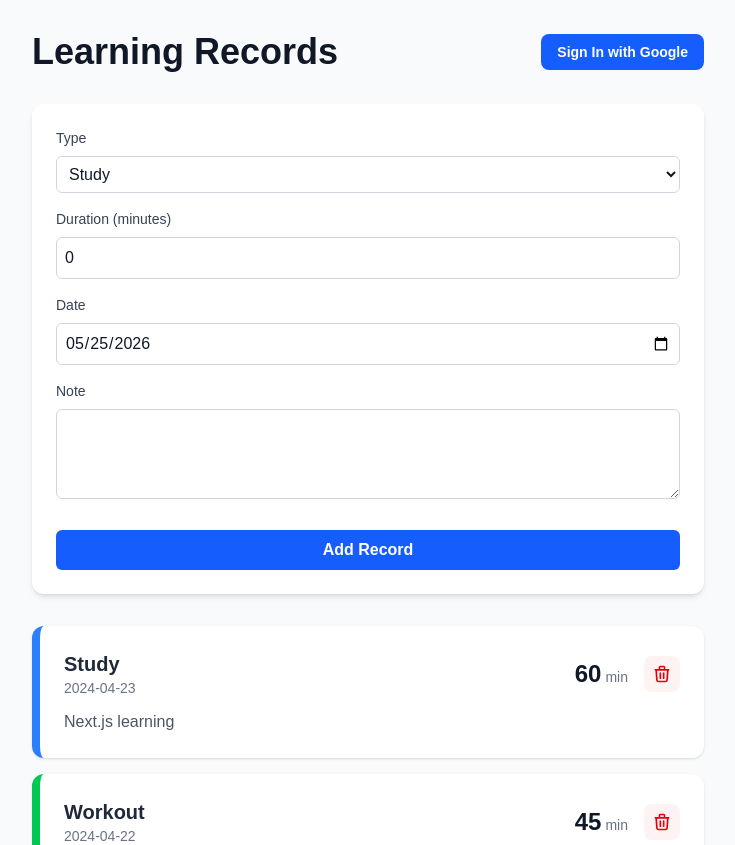
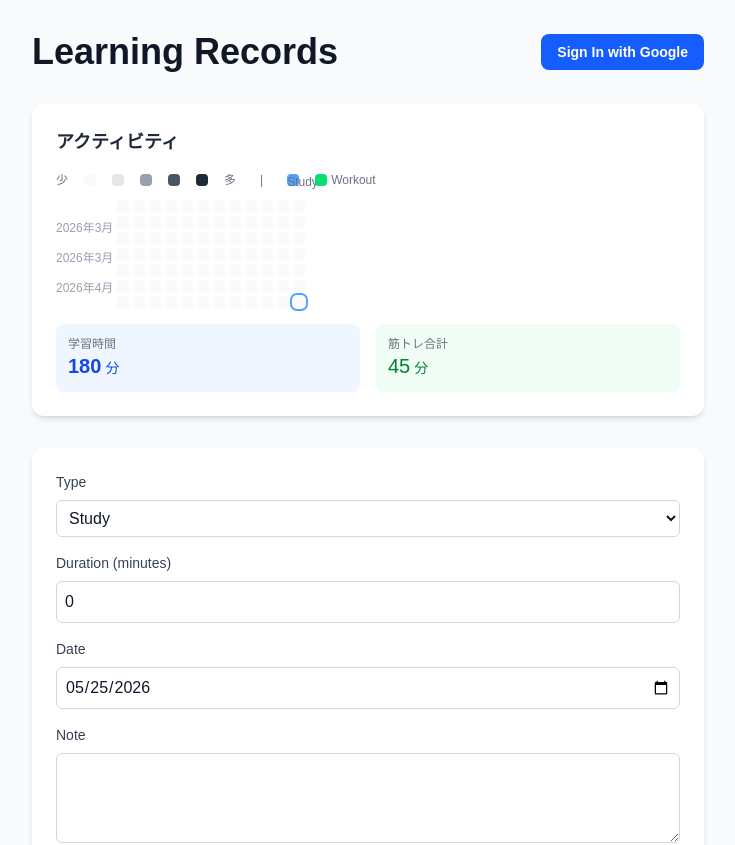
Before and after one commit to LJDJGC/routine-tracker, a Next.js app: page / in a window 1280 px wide. Shown: the top 845 px of the page, without its empty margins (272-1007 px from the left). Built offline with nearby package versions, Linux system fonts and the light colour scheme; no server answers.

Commit message:
feat: GrassCalendar を画面に統合 + README/title 更新
- GrassCalendar を page.tsx に組み込み（STEP 2完了）
- タイトルを「学習×筋トレ」に修正
- README を現在の Firebase 最終構成に更新

```diff
--- a/src/app/layout.tsx
+++ b/src/app/layout.tsx
@@ -13,8 +13,8 @@ const geistMono = Geist_Mono({
 });
 
 export const metadata: Metadata = {
-  title: "Routine Tracker | 学習×筋トレ×英語学習トラッカー",
-  description: "学習・筋トレ・英語イマージョンを可視化する統合トラッカー",
+  title: "Routine Tracker | 学習 × 筋トレ トラッカー",
+  description: "学習と筋トレのデータを可視化し、生活バランスを最適化する統合トラッカー",
 };
 
 export default function RootLayout({
--- a/src/app/page.tsx
+++ b/src/app/page.tsx
@@ -236,6 +236,10 @@ export default function Home() {
           </div>
         </div>
 
+        <div className="mb-8">
+          <GrassCalendar sessions={sessions} />
+        </div>
+
         <form
           onSubmit={handleSubmit}
           className="mb-8 rounded-xl bg-white p-6 shadow-md dark:bg-zinc-900"
```
Also changed, not shown: 1 other file (tests, documents, lock files or other folders).
